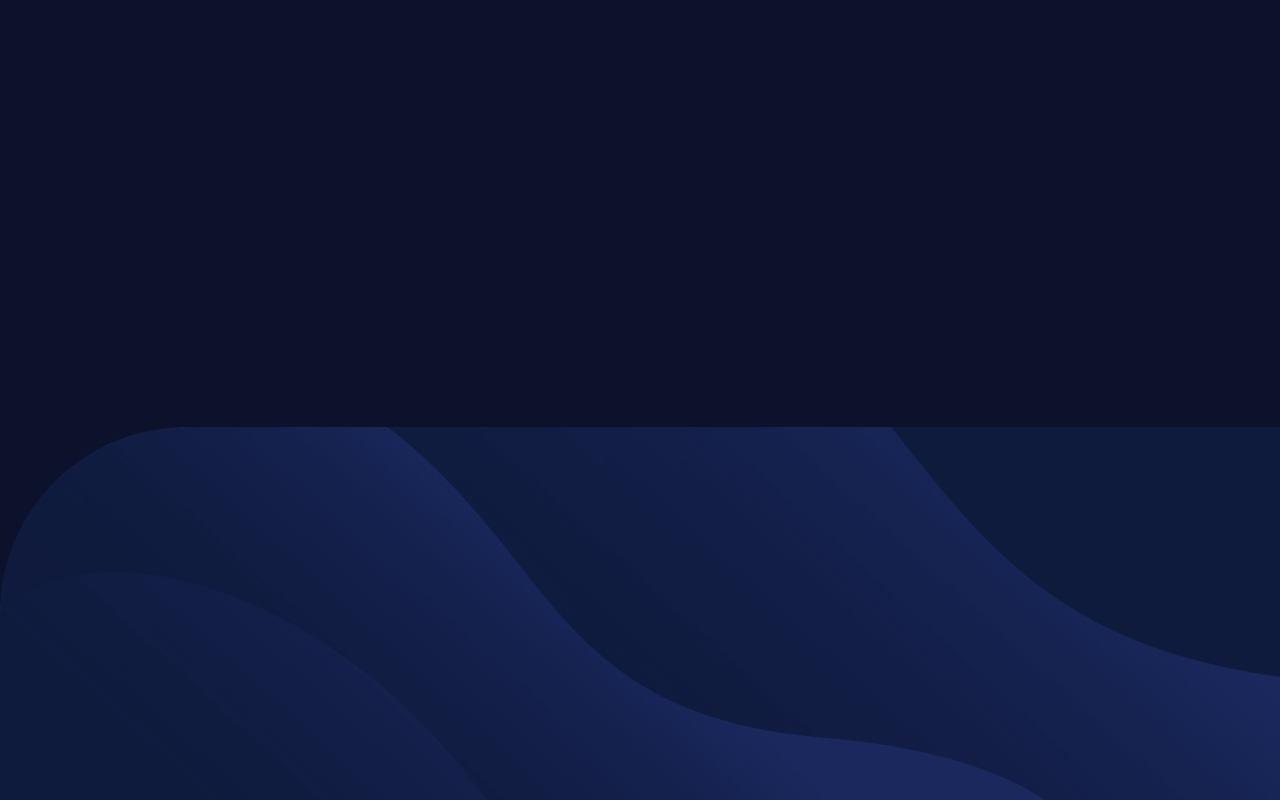
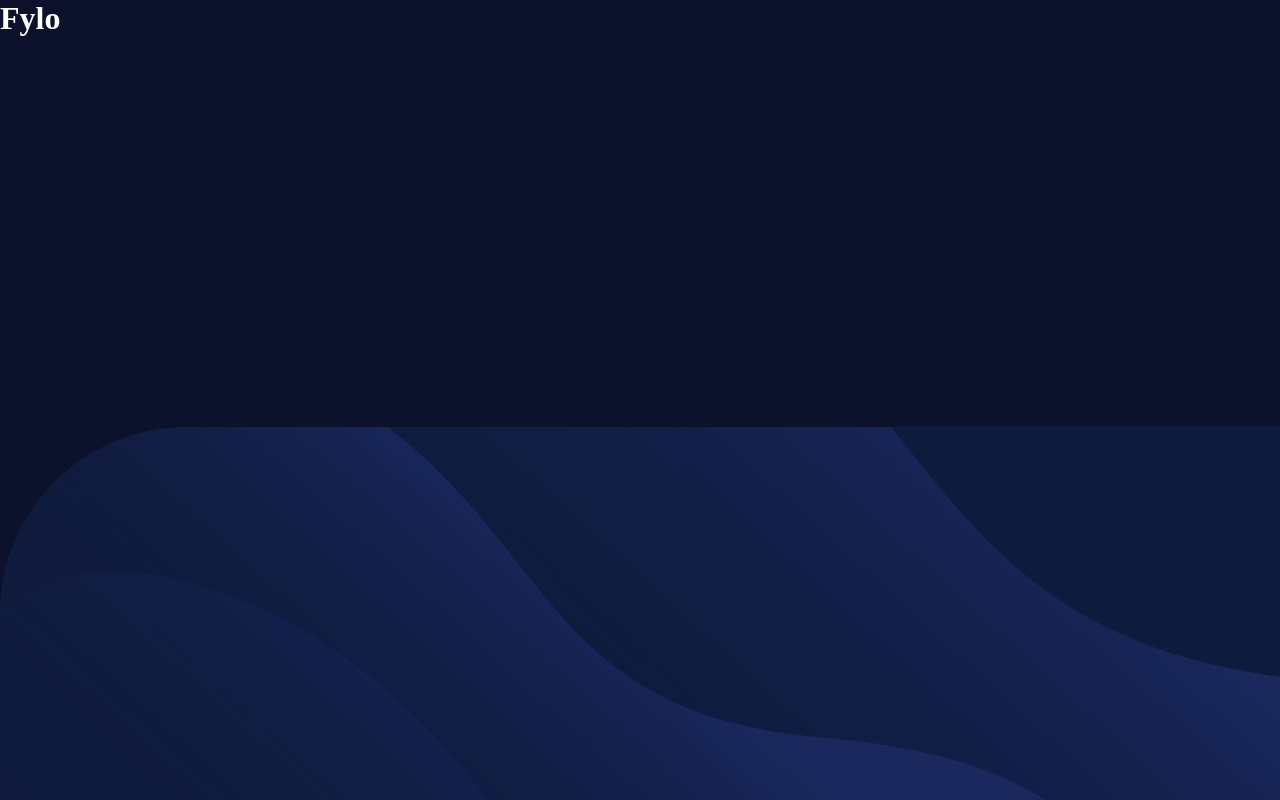
Before and after one commit to IderaNimah/fylo, a React (Vite) app: page / in a window 1280 px wide. Built offline with nearby package versions, Linux system fonts and the light colour scheme.

Commit message:
component

```diff
--- a/src/App.css
+++ b/src/App.css
@@ -14,3 +14,7 @@ body{
   width: 100%;
 
 }
+
+.text h1{
+  color: white;
+}
--- a/src/App.jsx
+++ b/src/App.jsx
@@ -4,10 +4,30 @@ import BG from "./assets/bg-desktop.png";
 
 const App = () => {
   return (
+    <>
     <div className="starter">
       <img src={BG} alt="background-image" />
     </div>
+    <StarterOne/>
+
+    </>
   );
+
 };
 
+function StarterOne(){
+  return(
+  <div className="text">
+   <h1>
+    Fylo
+   </h1>
+   </div>
+  )
+};
+
+// function StarterTwo(){
+//   return(
+
+//   )
+// };
 export default App;
```
